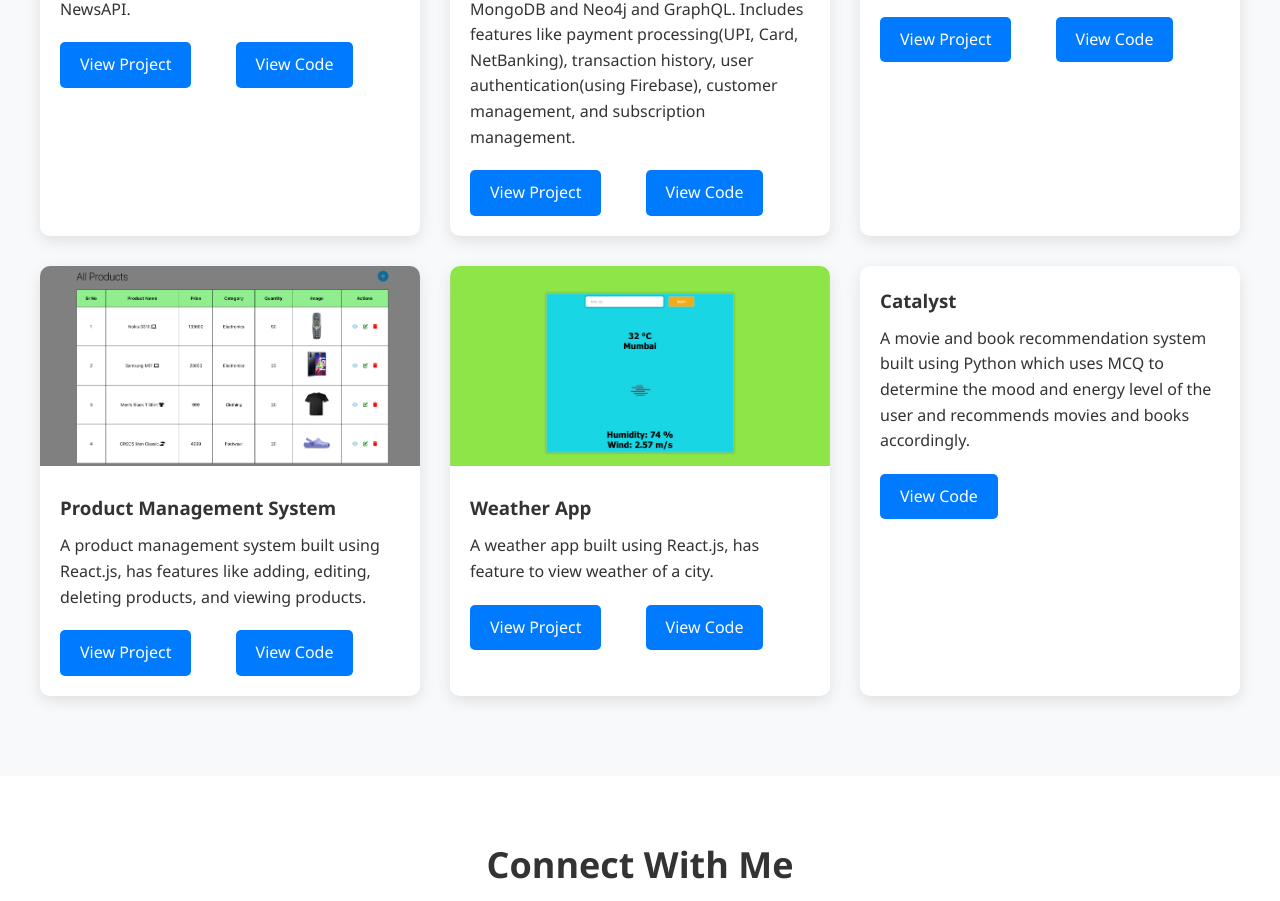
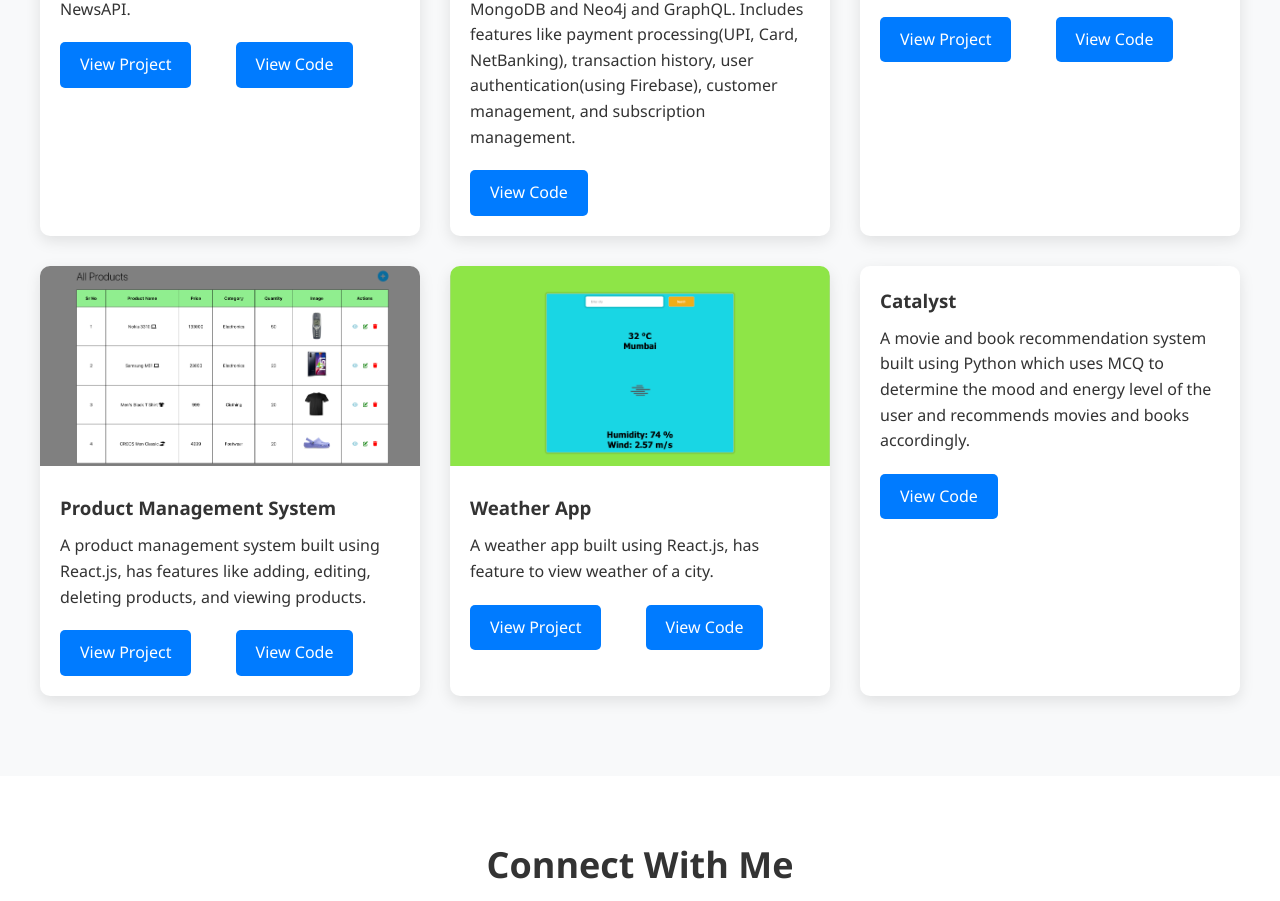
Before and after one commit to LakshyaDuhoonISU/portfolio, a plain HTML site: page index.html in a window 1280 px wide. Shown: the part 2425-3326 px from the top of the page. Drawn offline with nearby package versions, Linux system fonts and the light colour scheme.

Commit message:
some changes

```diff
--- a/index.html
+++ b/index.html
@@ -155,7 +155,6 @@
                 <p>A payment gateway website built using React.js and Node.js with Express.js and MongoDB and Neo4j and
                     GraphQL. Includes features like payment processing(UPI, Card, NetBanking), transaction history, user
                     authentication(using Firebase), customer management, and subscription management.</p>
-                <a href="https://razorpay-project-patw.vercel.app" class="project-link">View Project</a>
                 <a href="https://github.com/LakshyaDuhoonISU/razorpay_project" class="project-link">View Code</a>
             </div>
             <div class="project-card">
```
